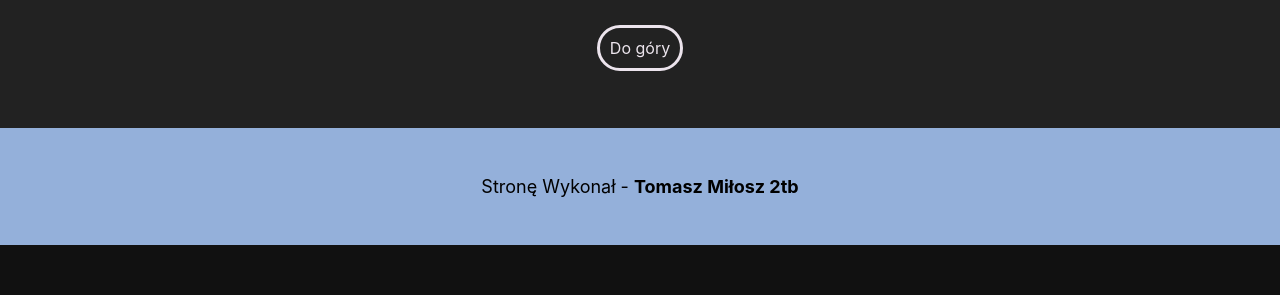
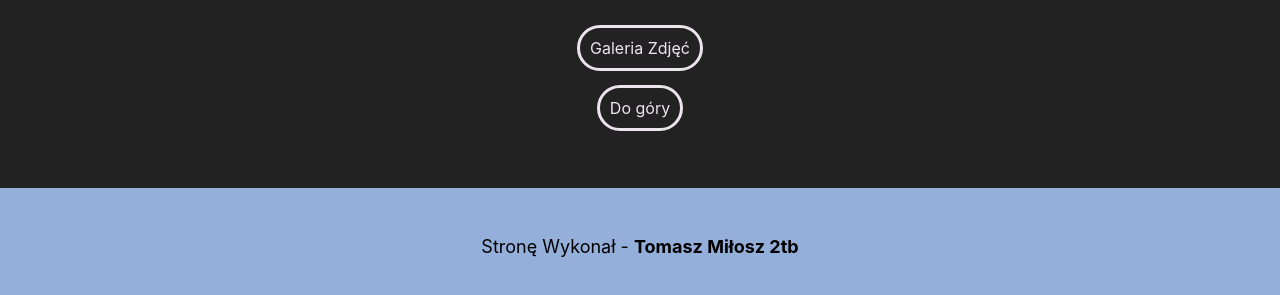
Before and after one commit to MrTopeq/toamaszmilosz, a plain HTML site: page index.html in a window 1280 px wide. Shown: the part 5498-5793 px from the top of the page. Before the commit the page ends 5743 px from the top, so only its background shows below. Drawn offline with Linux system fonts and the light colour scheme.

Commit message:
Update index.html

```diff
--- a/index.html
+++ b/index.html
@@ -248,7 +248,11 @@
             <br>
             <br>
             <div class="center">
-                <a href="#dark_layer" class="link center">Do góry</a>
+                <a href="gallery.html" class="link">Galeria Zdjęć</a>
+                <br>
+                <br>
+                <br>
+                <a href="#dark_layer" class="link">Do góry</a>
             </div>
         </section>
     </main>
```
